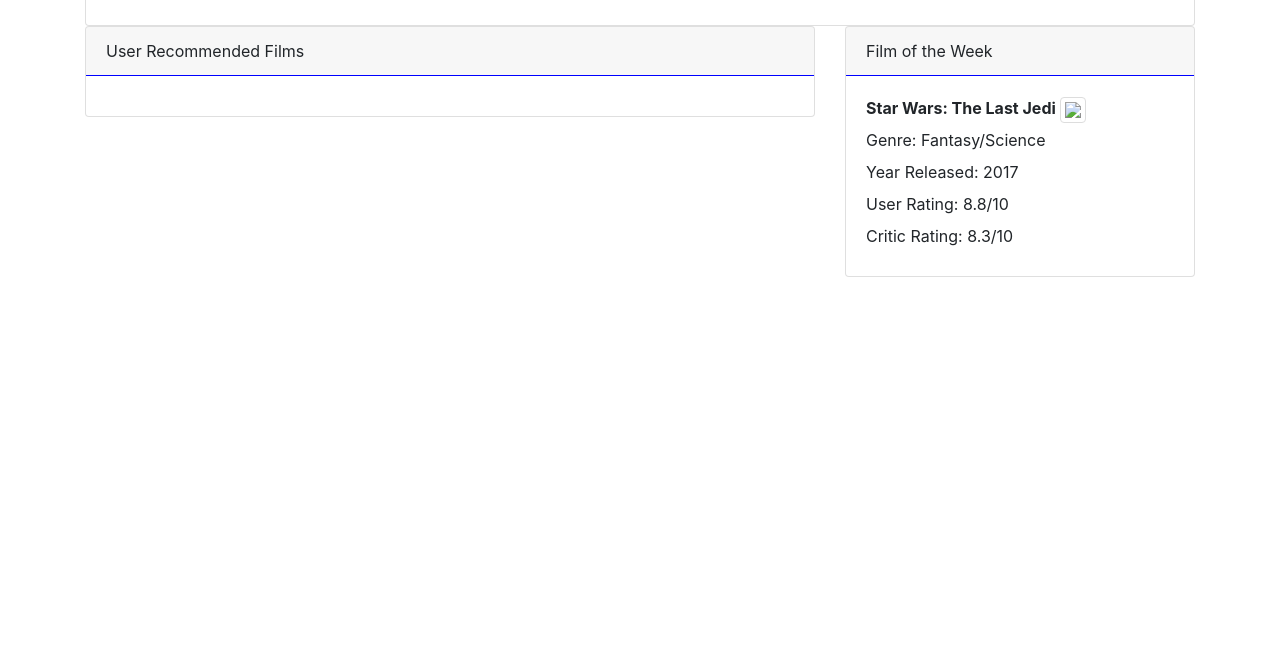
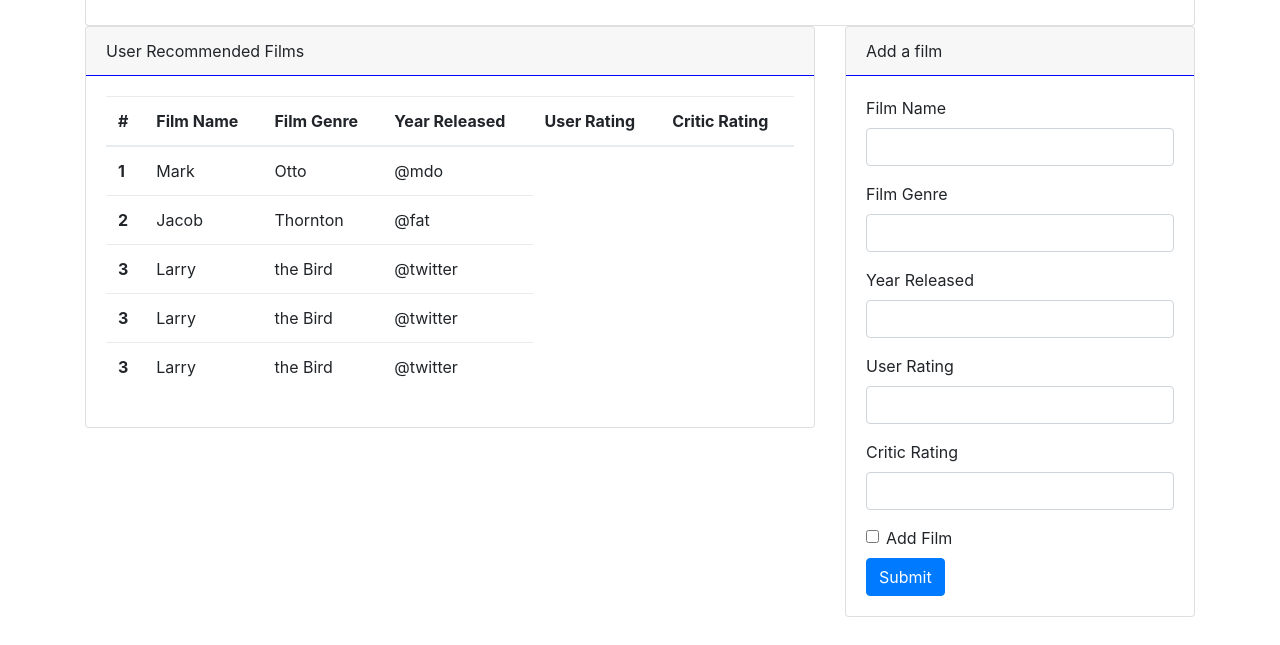
Before and after one commit to Damnful/304cem, a plain HTML site: page 304cem.html in a window 1280 px wide. Shown: the part 155-800 px from the top of the page. Drawn offline with nearby package versions, Linux system fonts and the light colour scheme.

Commit message:
added tables

```diff
--- a/304cem.html
+++ b/304cem.html
@@ -48,20 +48,87 @@
                 <div class="card card-success">
                     <div class="card-header" style="border-color: blue">User Recommended Films</div>
                     <div class="card-body">
+                        <table class="table">
+                            <thead>
+                            <tr>
+                                <th scope="col">#</th>
+                                <th scope="col">Film Name</th>
+                                <th scope="col">Film Genre</th>
+                                <th scope="col">Year Released</th>
+                                <th scope="col">User Rating</th>
+                                <th scope="col">Critic Rating</th>
+                            </tr>
+                            </thead>
+                            <tbody>
+                            <tr>
+                                <th scope="row">1</th>
+                                <td>Mark</td>
+                                <td>Otto</td>
+                                <td>@mdo</td>
+                            </tr>
+                            <tr>
+                                <th scope="row">2</th>
+                                <td>Jacob</td>
+                                <td>Thornton</td>
+                                <td>@fat</td>
+                            </tr>
+                            <tr>
+                                <th scope="row">3</th>
+                                <td>Larry</td>
+                                <td>the Bird</td>
+                                <td>@twitter</td>
+                            </tr>
+                            <tr>
+                                <th scope="row">3</th>
+                                <td>Larry</td>
+                                <td>the Bird</td>
+                                <td>@twitter</td>
+                            </tr>
+                            <tr>
+                                <th scope="row">3</th>
+                                <td>Larry</td>
+                                <td>the Bird</td>
+                                <td>@twitter</td>
+                            </tr>
+                            </tbody>
+                        </table>
                     </div>
                 </div>
 
             </div>
                 <div class="col-sm-4 col-xs-6">
                     <div class="card card-success">
-                        <div class="card-header" style="border-color: blue">Film of the Week</div>
+                        <div class="card-header" style="border-color: blue">Add a film</div>
                         <div class="card-body">
-                            <label style="font-weight: bold; text-align: center;">Star Wars: The Last Jedi</label>
-                            <img src="starwars1.jpg" class="img-thumbnail">
-                            <label style="text-align: center;">Genre: Fantasy/Science</label><br>
-                            <label style="text-align: center;">Year Released: 2017</label><br>
-                            <label style="text-align: center;">User Rating: 8.8/10</label><br>
-                            <label style="text-align: center;">Critic Rating: 8.3/10</label><br>
+                            <form>
+                                <div class="form-group">
+                                    <label for="filmname1">Film Name</label>
+                                    <input type="email" class="form-control" id="exampleInputEmail1">
+                                </div>
+                                <div class="form-group">
+                                    <label for="exampleInputPassword1">Film Genre</label>
+                                    <input type="password" class="form-control" id="exampleInputPassword1">
+                                </div>
+                                <div class="form-group">
+                                    <label for="filmname1">Year Released</label>
+                                    <input type="email" class="form-control" id="exampleInputEmail1">
+                                </div>
+                                <div class="form-group">
+                                    <label for="exampleInputPassword1">User Rating</label>
+                                    <input type="password" class="form-control" id="exampleInputPassword1">
+                                </div>
+                                <div class="form-group">
+                                    <label for="exampleInputPassword1">Critic Rating</label>
+                                    <input type="password" class="form-control" id="exampleInputPassword1">
+                                </div>
+                                <div class="form-check">
+                                    <label class="form-check-label">
+                                        <input type="checkbox" class="form-check-input">
+                                        Add Film
+                                    </label>
+                                </div>
+                                <button type="submit" class="btn btn-primary">Submit</button>
+                            </form>
                         </div>
                     </div>
                 </div>
```
Also changed, not shown: favouritefilms.html (+49 -33 lines), register.html (+11 -11 lines).
